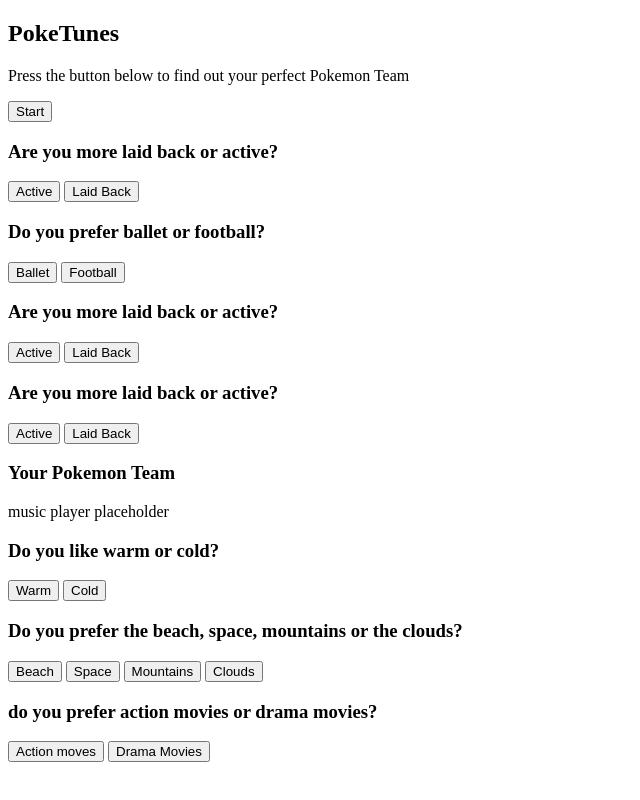
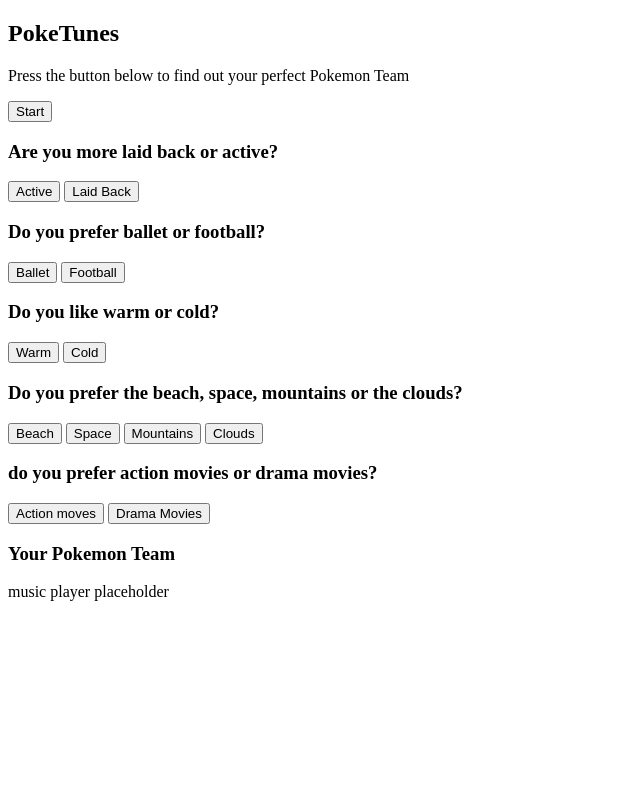
Before and after one commit to JuiceTen/Pokemon-Battle-Theme, a plain HTML site: page index.html in a window 1280 px wide. Shown: the whole page, without its empty margins (0-640 px from the left). Drawn offline with Linux system fonts and the light colour scheme.

Commit message:
updating html with results and home page

```diff
--- a/index.html
+++ b/index.html
@@ -12,22 +12,29 @@
         <p>Press the button below to find out your perfect Pokemon Team</p>
         <button>Start</button>
     </section>
+    <section>
+        <h3>Are you more laid back or active?</h3>
+        <button>Active</button>
+        <button>Laid Back</button>
 
-    <h3>Are you more laid back or active?</h3>
-    <button>Active</button>
-    <button>Laid Back</button>
+        <h3>Do you prefer ballet or football?</h3>
+        <button>Ballet</button>
+        <button>Football</button>
 
-    <h3>Do you prefer ballet or football?</h3>
-    <button>Ballet</button>
-    <button>Football</button>
+        <h3>Do you like warm or cold?</h3>
+        <button>Warm</button>
+        <button>Cold</button>
 
-    <h3>Are you more laid back or active?</h3>
-    <button>Active</button>
-    <button>Laid Back</button>
+        <h3>Do you prefer the beach, space, mountains or the clouds?</h3>
+        <button>Beach</button>
+        <button>Space</button>
+        <button>Mountains</button>
+        <button>Clouds</button>
 
-    <h3>Are you more laid back or active?</h3>
-    <button>Active</button>
-    <button>Laid Back</button>
+        <h3>do you prefer action movies or drama movies?</h3>
+        <button>Action moves</button>
+        <button>Drama Movies</button>
+    </section>
 
     <section id="results">
         <!-- background image -->
@@ -59,19 +66,6 @@
     </section>
 
     <footer>music player placeholder</footer>
-    <h3>Do you like warm or cold?</h3>
-    <button>Warm</button>
-    <button>Cold</button>
-
-    <h3>Do you prefer the beach, space, mountains or the clouds?</h3>
-    <button>Beach</button>
-    <button>Space</button>
-    <button>Mountains</button>
-    <button>Clouds</button>
-
-    <h3>do you prefer action movies or drama movies?</h3>
-    <button>Action moves</button>
-    <button>Drama Movies</button>
 
 </body>
 </html>
```
